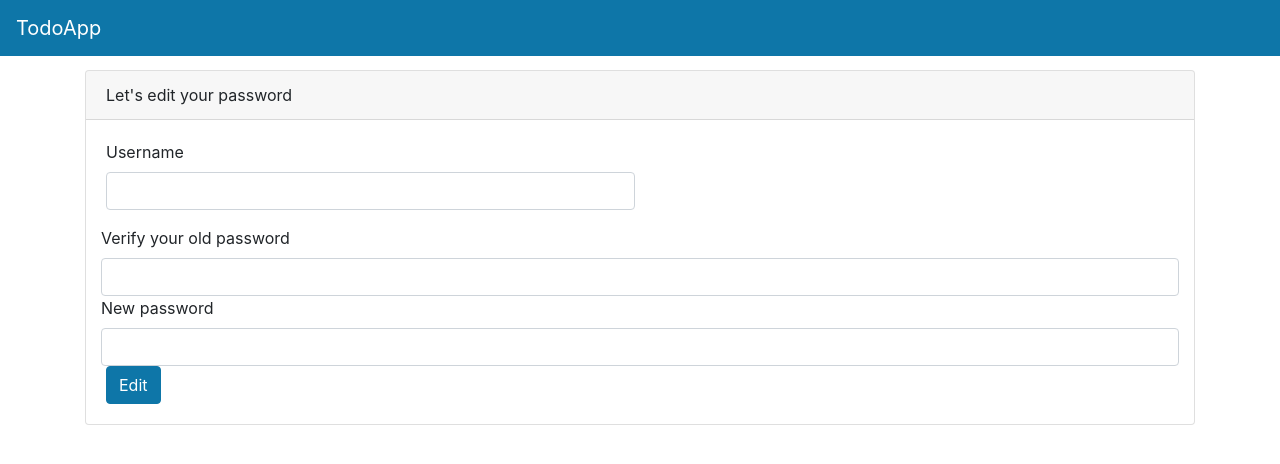
After one commit to josse995/FastApiUdemy, a Python web app: template templates/edit-user-password.html in a window 1280 px wide. The commit adds this page. Shown: the top 464 px of the page. Run offline with Jinja, Linux system fonts and the light colour scheme; the template is opened without the code that fills it, so the values that code supplies are empty.

Commit message:
Edit user password module added

```diff
--- /dev/null
+++ b/templates/edit-user-password.html
@@ -0,0 +1,42 @@
+{% include 'layout.html' %}
+
+<div class="container">
+    <div class="card">
+
+        <div class="card-header">
+            Let's edit your password
+        </div>
+
+        <div class="card-body">
+            {% if msg %}
+                {% if msg == 'Password updated' %}
+                <div class="alert alert-success" role="alert">
+                    {{msg}}
+                </div>
+                {% else %}
+                <div class="alert alert-danger" role="alert">
+                    {{msg}}
+                </div>
+                {% endif %}
+            {% endif %}
+
+            <form method="post" action="/users/edit-password">
+                <div class="form-row">
+                    <div class="form-group col-md-6">
+                        <label>Username</label>
+                        <input type="text" class="form-control" name="username" required>
+                    </div>
+                </div>
+                <div class="form-row">
+                    <label>Verify your old password</label>
+                    <input type="password" class="form-control" name="password" required>
+                </div>
+                <div class="form-row">
+                    <label>New password</label>
+                    <input type="password" class="form-control" name="password2" required>
+                </div>
+                <button type="submit" class="btn btn-primary">Edit</button>
+            </form>
+        </div>
+    </div>
+</div>
--- a/templates/navbar.html
+++ b/templates/navbar.html
@@ -17,6 +17,11 @@
             <ul class="navbar-nav ml-auto">
                 {% if user %}
                 <li class="nav-item m-1">
+                    <a type="button" class="btn btn-outline-light" href="/users/edit-password">
+                        Edit User
+                    </a>
+                </li>
+                <li class="nav-item m-1">
                     <a type="button" class="btn btn-outline-light" href="/auth/logout">Logout</a>
                 </li>
                 {% endif %}
```
Also changed, not shown: routers/users.py (+37 -1 lines).
